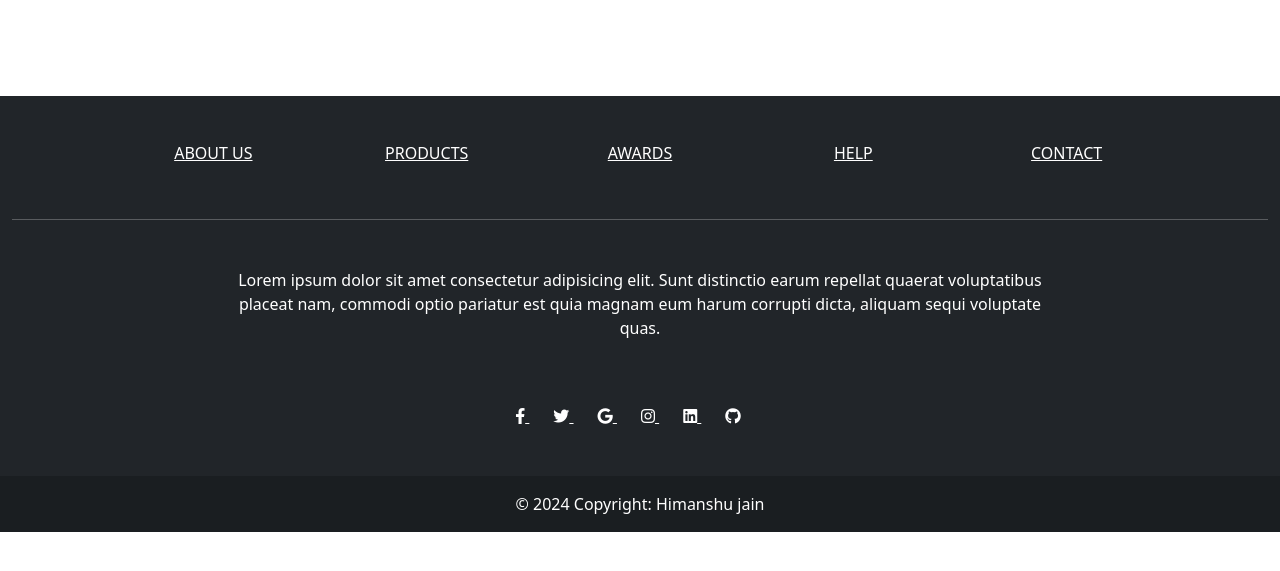
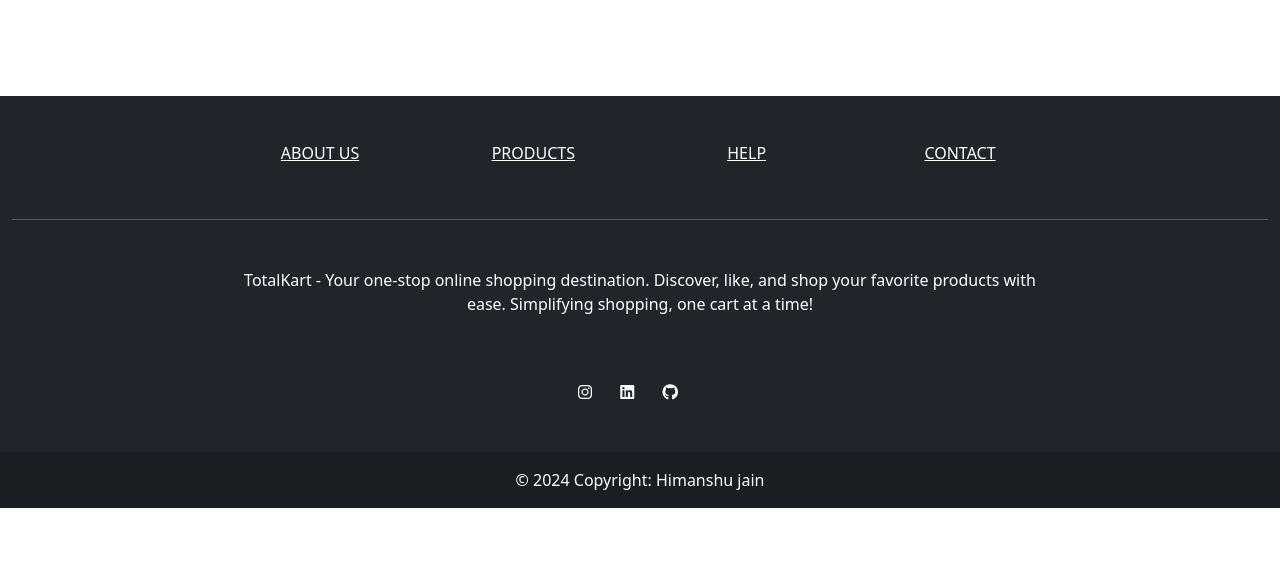
Before and after one commit to mr-himanshjain/TotalKart, a PHP site: page /category.php?category=1 in a window 1280 px wide. Shown: the part 56-627 px from the top of the page. Run offline with PHP 8.4, Linux system fonts and the light colour scheme; data that the repository does not hold is empty; a stand-in replaces the project's code that opens the database connection.

Commit message:
new changes in nav bar

```diff
--- a/category.php
+++ b/category.php
@@ -5,7 +5,7 @@ use Firebase\JWT\JWT;
 use Firebase\JWT\Key;
 
 $category = $_GET['category'];
-$subCategory = $_GET['subCategory'];
+// $subCategory = $_GET['subCategory'];
 if (isset($_COOKIE['token'])) {
     $token = $_COOKIE['token'];
     $decoded = JWT::decode($token, new key($key, 'HS256'));
@@ -44,7 +44,11 @@ if (isset($_COOKIE['token'])) {
             $sql = "SELECT p.*, pi.image_path
                 FROM products p
                 LEFT JOIN product_images pi ON p.id = pi.product_id
-                WHERE p.category = '$category' AND p.subCategory = '$subCategory'";
+                WHERE p.category = '$category'";
+            // $sql = "SELECT p.*, pi.image_path
+            //     FROM products p
+            //     LEFT JOIN product_images pi ON p.id = pi.product_id
+            //     WHERE p.category = '$category' AND p.subCategory = '$subCategory'";
             $result = $conn->query($sql);
             if ($result->num_rows > 0) {
                 while ($row = $result->fetch_assoc()) {
--- a/index.php
+++ b/index.php
@@ -30,6 +30,7 @@ if ($_SERVER['REQUEST_METHOD'] == 'POST' && isset($_POST['screenWidth'])) {
     <meta charset="UTF-8">
     <meta name="viewport" content="width=device-width, initial-scale=1.0">
     <title>TotalKart</title>
+    <link rel="icon" type="image/png" href="./img/logo.png">
 
     <link href="https://cdn.jsdelivr.net/npm/bootstrap@5.0.2/dist/css/bootstrap.min.css" rel="stylesheet"
         integrity="sha384-EVSTQN3/azprG1Anm3QDgpJLIm9Nao0Yz1ztcQTwFspd3yD65VohhpuuCOmLASjC" crossorigin="anonymous">
--- a/indexFooter.php
+++ b/indexFooter.php
@@ -17,15 +17,7 @@
         <!-- Grid column -->
         <div class="col-md-2">
           <h6 class="text-uppercase font-weight-bold">
-            <a href="#!" class="text-white">Products</a>
-          </h6>
-        </div>
-        <!-- Grid column -->
-
-        <!-- Grid column -->
-        <div class="col-md-2">
-          <h6 class="text-uppercase font-weight-bold">
-            <a href="#!" class="text-white">Awards</a>
+            <a href="index.php" class="text-white">Products</a>
           </h6>
         </div>
         <!-- Grid column -->
@@ -41,7 +33,7 @@
         <!-- Grid column -->
         <div class="col-md-2">
           <h6 class="text-uppercase font-weight-bold">
-            <a href="#!" class="text-white">Contact</a>
+            <a href="https://www.linkedin.com/in/himanshu-jain-104034228" class="text-white">Contact</a>
           </h6>
         </div>
         <!-- Grid column -->
@@ -57,10 +49,8 @@
       <div class="row d-flex justify-content-center">
         <div class="col-lg-8">
           <p>
-            Lorem ipsum dolor sit amet consectetur adipisicing elit. Sunt
-            distinctio earum repellat quaerat voluptatibus placeat nam,
-            commodi optio pariatur est quia magnam eum harum corrupti
-            dicta, aliquam sequi voluptate quas.
+            TotalKart - Your one-stop online shopping destination. Discover, like, and shop your favorite products with
+            ease. Simplifying shopping, one cart at a time!
           </p>
         </div>
       </div>
@@ -69,22 +59,22 @@
 
     <!-- Section: Social -->
     <section class="text-center mb-5">
-      <a href="" class="text-white me-4">
+      <!-- <a href="" class="text-white me-4 text-decoration-none">
         <i class="fab fa-facebook-f"></i>
-      </a>
-      <a href="" class="text-white me-4">
+      </a> -->
+      <!-- <a href="" class="text-white me-4 text-decoration-none">
         <i class="fab fa-twitter"></i>
       </a>
-      <a href="" class="text-white me-4">
+      <a href="" class="text-white me-4 text-decoration-none">
         <i class="fab fa-google"></i>
-      </a>
-      <a href="" class="text-white me-4">
+      </a> -->
+      <a href="https://www.instagram.com/himanshujain2901" class="text-white me-4 text-decoration-none">
         <i class="fab fa-instagram"></i>
       </a>
-      <a href="" class="text-white me-4">
+      <a href="https://www.linkedin.com/in/himanshu-jain-104034228" class="text-white me-4 text-decoration-none">
         <i class="fab fa-linkedin"></i>
       </a>
-      <a href="" class="text-white me-4">
+      <a href="https://github.com/mr-himanshjain" class="text-white me-4 text-decoration-none">
         <i class="fab fa-github"></i>
       </a>
     </section>
--- a/indexNav.php
+++ b/indexNav.php
@@ -127,11 +127,10 @@ if (isset($_POST['searchQuery'])) {
                         <ul id="searchResults" class="dropdown-menu" aria-labelledby="dropdownMenuButton"
                             style="width: min-content; left: 50%; transform: translateX(-50%);"></ul>
                         <div id="customDropdown" class="dropdown-menu"
-                            style="width: 80vw; display: none; left: 50%; transform: translateX(-50%);">
-                            <!-- Custom content here -->
+                            style="width: fit-content; display: none; left: 50%; transform: translateX(-50%);">
                             <li>
                                 <div class="container">
-                                    <div class="row flex-nowrap justify-content-center">
+                                    <div style="display: flex; flex-direction: column; align-items: flex-start;">
                                         <?php
                                         $sql = " SELECT category, subCategory FROM products WHERE subCategory IS NOT NULL AND subCategory != '' GROUP BY category, subCategory ORDER BY category, subCategory";
 
@@ -141,23 +140,24 @@ if (isset($_POST['searchQuery'])) {
                                             $currentCategory = null;
                                             while ($row = $result->fetch_assoc()) {
                                                 if ($currentCategory != $row['category']) {
-                                                    // Close the previous category div
                                                     if ($currentCategory !== null) {
                                                         echo "</ul></div>";
                                                     }
                                                     $currentCategory = $row['category'];
                                                     // Start a new category div
                                                     echo "<div class='col-sm-1 mx-5 text-center'>";
-                                                    echo "<h3 class='dropdown-header text-center'>" . ucfirst($currentCategory) . "</h3>";
+                                                    // echo "<h3 class='dropdown-header text-center'>" . ucfirst($currentCategory) . "</h3>";
+                                                    echo "<a class='dropdown-item' href='category.php?category=" . urlencode(htmlspecialchars($currentCategory)) . "'><h3 class='dropdown-header text-center'>" . ucfirst($currentCategory) . "</h3></a>";
                                                     // echo "<ul class='list-unstyled text-center'>";
                                                 }
                                                 // Display the subcategory
-                                                $categoryUrl = urlencode(htmlspecialchars($currentCategory));
-                                                $subCategoryUrl = urlencode($row['subCategory']);
-                                                echo "<a class='dropdown-item' href='category.php?category=" . $categoryUrl . "&subCategory=" . $subCategoryUrl . "'>" . ucfirst(htmlspecialchars($row['subCategory'])) . "</a>";
+                                                // $categoryUrl = urlencode(htmlspecialchars($currentCategory));
+                                                // $subCategoryUrl = urlencode($row['subCategory']);
+                                                // echo "<a class='dropdown-item' href='category.php?category=" . $categoryUrl . "&subCategory=" . $subCategoryUrl . "'>" . ucfirst(htmlspecialchars($row['subCategory'])) . "</a>";
                                             }
                                             // Close the last category div
-                                            echo "</ul></div>";
+                                            // echo "</ul>";
+                                            echo "</div>";
                                         }
                                         ?>
                                     </div>
```
